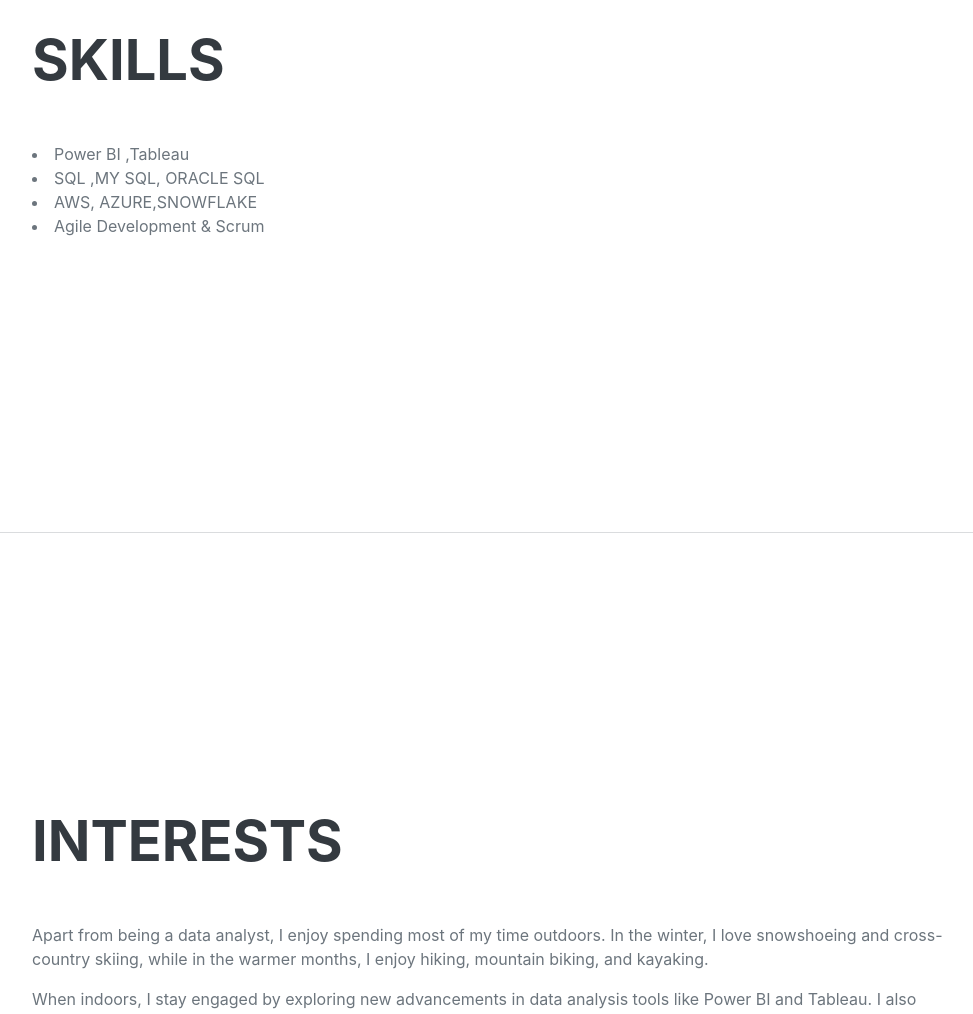
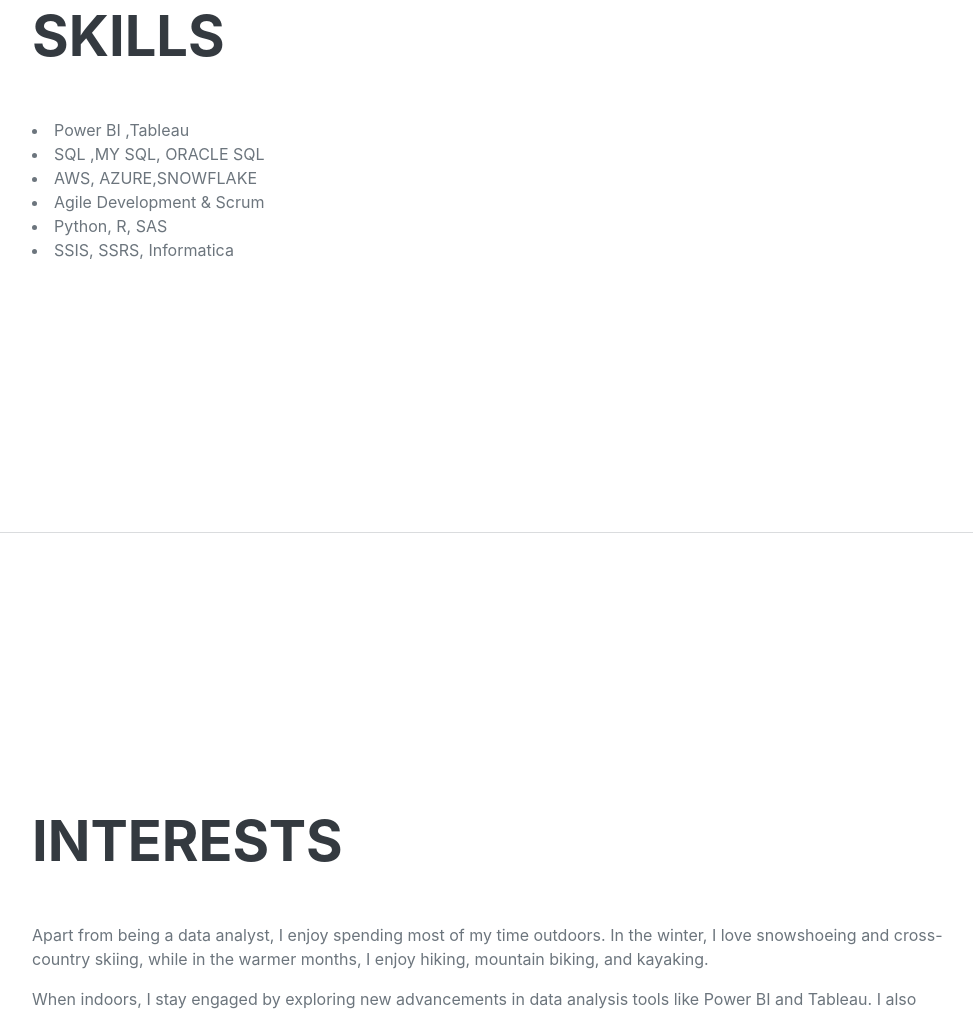
Before and after one commit to Katakam777/Sandeep, a plain HTML site: page index.html in a window 1280 px wide. Shown: the part 3198-4212 px from the top of the page, without its empty margins (288-1261 px from the left). Drawn offline with nearby package versions, Linux system fonts and the light colour scheme; a web font is replaced by a local one.

Commit message:
Update index.html

```diff
--- a/index.html
+++ b/index.html
@@ -160,6 +160,14 @@ models, promoting efficient collaboration and streamlined code management.</p>
                             <span class="fa-li"><i class="fas fa-check"></i></span>
                             Agile Development & Scrum
                         </li>
+                    <li>
+                            <span class="fa-li"><i class="fas fa-check"></i></span>
+                            Python, R, SAS
+                        </li>
+                     <li>
+                            <span class="fa-li"><i class="fas fa-check"></i></span>
+                           SSIS, SSRS, Informatica
+                        </li>
                     </ul>
                 </div>
             </section>
```
